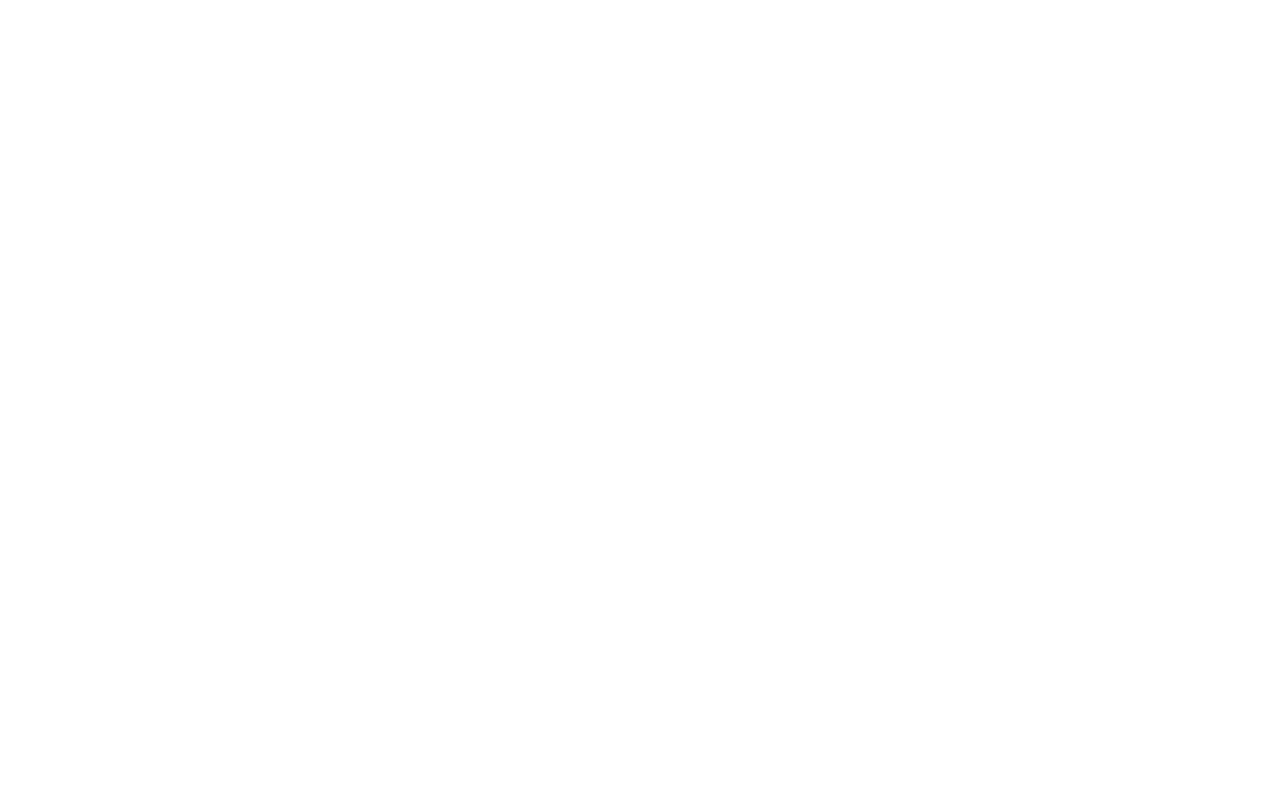
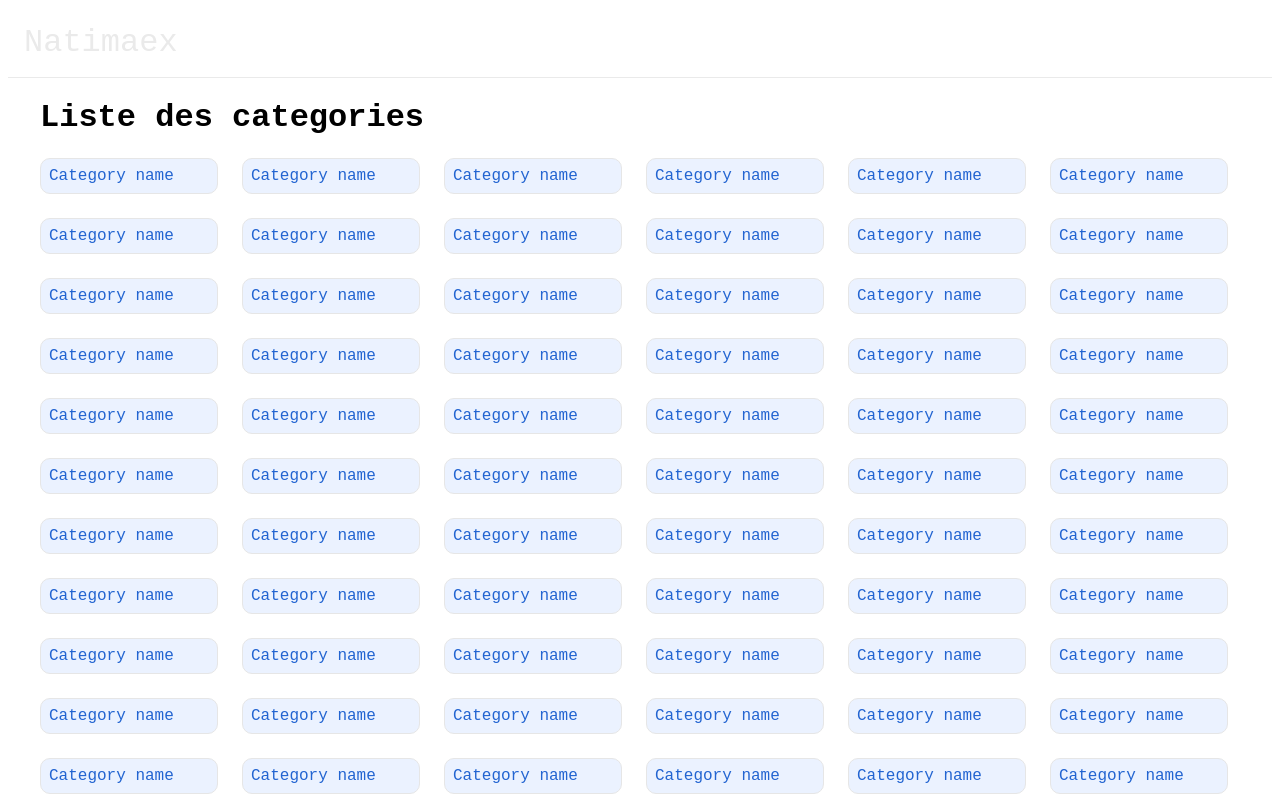
Before and after one commit to NasserBvB/natimaex4, a React (Create React App) app: page /#/categories in a window 1280 px wide. Before the commit this address had no page. Shown: the top 800 px of the page. Built offline with nearby package versions, Linux system fonts and the light colour scheme; the HTML template or start-up script is replaced by a standard one.

Commit message:
chore: build categories page

```diff
--- a/src/App.tsx
+++ b/src/App.tsx
@@ -2,6 +2,7 @@
 import { HashRouter as Router, Route, Routes } from "react-router-dom";
 import { RecoilRoot } from "recoil";
 import './global.css';
+import CategoriesPage from "./pages/CategoriesPage";
 import ProductDetailsPage from "./pages/ProductDetailsPage";
 import ProductListPage from "./pages/ProductListPage";
 function App() {
@@ -13,6 +14,10 @@
               path="/products/:productId"
               element={<ProductDetailsPage />}
             />
+            <Route
+              path="/categories"
+              element={<CategoriesPage />}
+            />
             <Route path="/" element={<ProductListPage />} />
           </Routes>
         </Router>
--- a/src/components/Categories.tsx
+++ b/src/components/Categories.tsx
@@ -1,8 +1,9 @@
 import React from "react";
 import { Link } from "react-router-dom";
 import {
-    CategoriesWrapper, CategoryWrapper,
-    GeneralWrapper
+  CategoriesWrapper,
+  CategoryWrapper,
+  GeneralWrapper
 } from "./styles/categories";
 
 export default function Category() {
@@ -13,14 +14,15 @@
   );
 }
 
-export const Categories = () => {
+export const Categories = ({ filter = "all" }: { filter?: "all" | "some" }) => {
   return (
     <GeneralWrapper>
       <h1>Liste des categories</h1>
       <CategoriesWrapper>
-        {new Array(100).fill(0).map((_, index) => (
+        {new Array(filter === "all" ? 100 : 3).fill(0).map((_, index) => (
           <Category key={index} />
         ))}
+        {filter === "some" && <Link to="/categories">Voir plus</Link>}
       </CategoriesWrapper>
     </GeneralWrapper>
   );
--- a/src/components/Layout.tsx
+++ b/src/components/Layout.tsx
@@ -26,7 +26,6 @@
   return (
     <LayoutWrapper>
       <Header />
-      {/* <Categories/> */}
       <ContentWrapper>{children}</ContentWrapper>
       <FooterWrapper>Natimaex {new Date().getFullYear()}</FooterWrapper>
     </LayoutWrapper>
--- a/src/components/ProductDetails.tsx
+++ b/src/components/ProductDetails.tsx
@@ -1,6 +1,7 @@
 import React, { useEffect } from "react";
 import { Link, useParams } from "react-router-dom";
 import useProducts from "../hooks/useProducts";
+import { Categories } from "./Categories";
 import { ProductCard } from "./ProductCard";
 import Rating from "./Rating";
 import { LoaderWrapper } from "./styles/procutsList";
@@ -39,6 +40,7 @@
 
   return (
     <ProductDetailsWrapper>
+      <Categories filter="some"/>
       <ProductDetailsHeader>
         <ProductDetailsImage src={currentProduct.image} />
         <ProductDetailsInfo>
--- a/src/components/ProductList.tsx
+++ b/src/components/ProductList.tsx
@@ -1,5 +1,6 @@
 import React, { useCallback, useRef, useState } from "react";
 import useProducts from "../hooks/useProducts";
+import { Categories } from "./Categories";
 import { ProductCard } from "./ProductCard";
 import { LoaderWrapper, ProductsListWrapper } from "./styles/procutsList";
 
@@ -24,6 +25,7 @@
 
   return (
     <>
+      <Categories filter="some"/>
       <ProductsListWrapper>
         {productList.map((product, index) => {
           if (index + 1 === productList.length)
--- a/src/components/styles/categories.ts
+++ b/src/components/styles/categories.ts
@@ -9,6 +9,7 @@
 export const CategoriesWrapper = styled.div`
   display: flex;
   flex-wrap: wrap;
+  align-items: center;
   gap: 24px;
 `;
 
--- /dev/null
+++ b/src/pages/CategoriesPage.tsx
@@ -0,0 +1,11 @@
+import React from 'react'
+import { Categories } from '../components/Categories'
+import Layout from '../components/Layout'
+
+export default function CategoriesPage() {
+    return (
+        <Layout>
+         <Categories filter='all'/>
+        </Layout>
+     )
+ }
```
